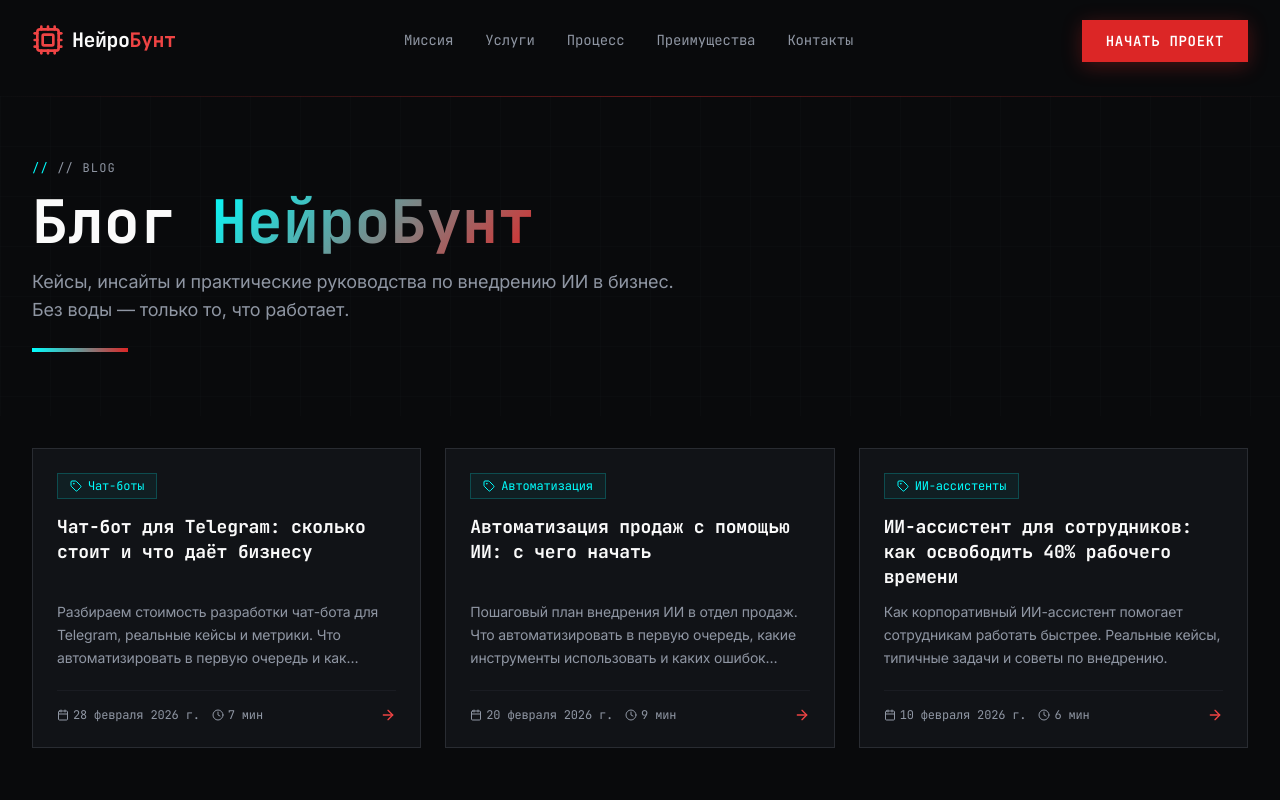
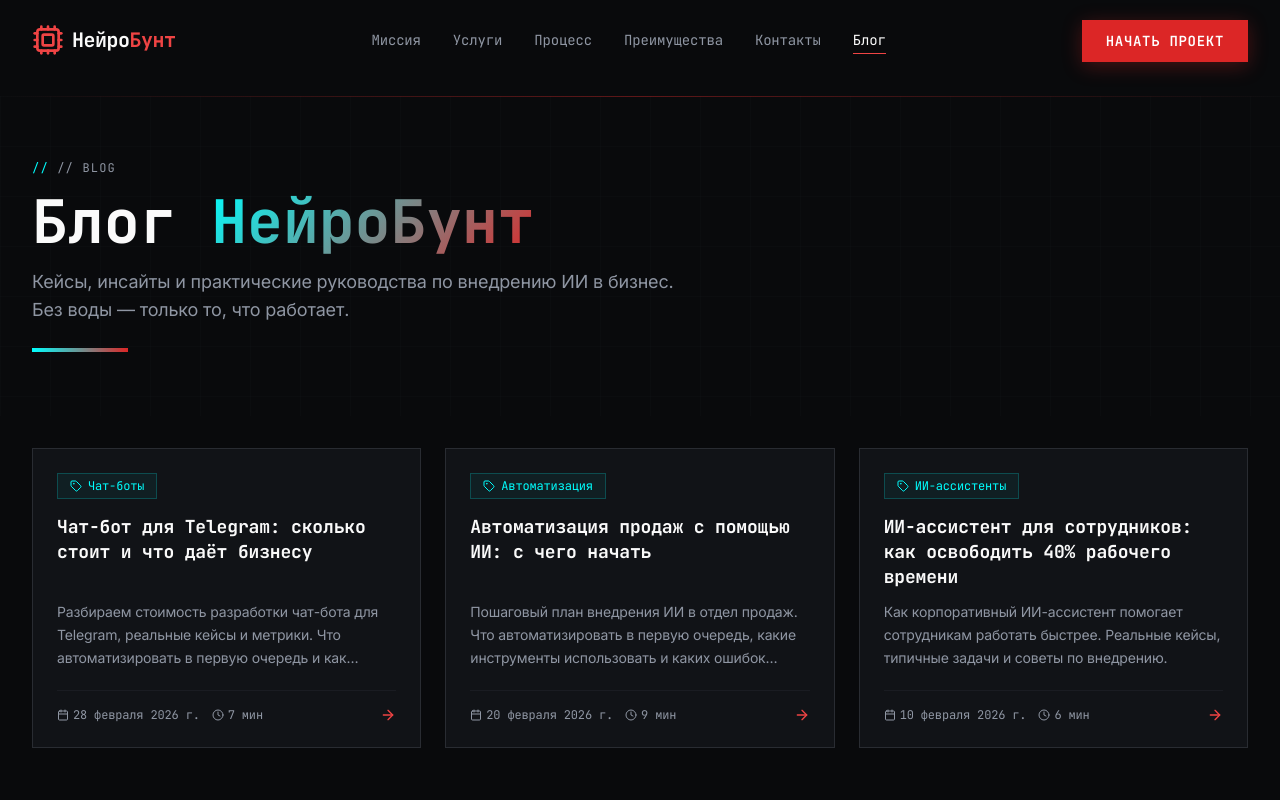
Before and after one commit to Poliduris1977/neurobunt, a React (Vite) app: page /blog in a window 1280 px wide. Shown: the top 800 px of the page. Built offline with nearby package versions, Linux system fonts and the light colour scheme.

Commit message:
fix: ссылки навигации для страниц блога

```diff
--- a/src/sections/Navigation.tsx
+++ b/src/sections/Navigation.tsx
@@ -1,25 +1,28 @@
 import { useState, useEffect } from 'react';
 import { Menu, X, Cpu } from 'lucide-react';
+import { useLocation } from 'react-router-dom';
 
 const navLinks = [
-  { href: '#mission', label: 'Миссия', id: 'mission' },
-  { href: '#services', label: 'Услуги', id: 'services' },
-  { href: '#process', label: 'Процесс', id: 'process' },
-  { href: '#benefits', label: 'Преимущества', id: 'benefits' },
-  { href: '#contact', label: 'Контакты', id: 'contact' },
+  { href: '/#mission',   label: 'Миссия',        id: 'mission' },
+  { href: '/#services',  label: 'Услуги',         id: 'services' },
+  { href: '/#process',   label: 'Процесс',        id: 'process' },
+  { href: '/#benefits',  label: 'Преимущества',   id: 'benefits' },
+  { href: '/#contact',   label: 'Контакты',       id: 'contact' },
 ];
 
 const Navigation = () => {
   const [isScrolled, setIsScrolled] = useState(false);
   const [isMobileMenuOpen, setIsMobileMenuOpen] = useState(false);
   const [activeSection, setActiveSection] = useState('');
+  const location = useLocation();
+  const isHomePage = location.pathname === '/';
 
   useEffect(() => {
     const handleScroll = () => {
       setIsScrolled(window.scrollY > 50);
 
-      // Active section detection via IntersectionObserver would be cleaner,
-      // but scroll-based is simpler and reliable for this layout
+      if (!isHomePage) return; // на страницах блога не отслеживаем секции
+
       const sections = navLinks.map(l => document.getElementById(l.id)).filter(Boolean);
       const scrollMid = window.scrollY + window.innerHeight * 0.4;
 
@@ -33,9 +36,9 @@ const Navigation = () => {
     };
 
     window.addEventListener('scroll', handleScroll, { passive: true });
-    handleScroll(); // run once on mount
+    handleScroll();
     return () => window.removeEventListener('scroll', handleScroll);
-  }, []);
+  }, [isHomePage]);
 
   return (
     <nav
@@ -48,8 +51,8 @@ const Navigation = () => {
       <div className="max-w-7xl mx-auto px-4 sm:px-6 lg:px-8">
         <div className="flex items-center justify-between h-16 md:h-20">
 
-          {/* Logo — НейроБунт: white + red */}
-          <a href="#" className="flex items-center gap-2 group">
+          {/* Logo */}
+          <a href="/" className="flex items-center gap-2 group">
             <div className="relative">
               <Cpu
                 className="w-8 h-8 text-red-500 transition-all duration-300 group-hover:drop-shadow-[0_0_10px_rgba(239,68,68,0.8)]"
@@ -64,7 +67,7 @@ const Navigation = () => {
           {/* Desktop Nav */}
           <div className="hidden md:flex items-center gap-8">
             {navLinks.map((link) => {
-              const isActive = activeSection === link.id;
+              const isActive = isHomePage && activeSection === link.id;
               return (
                 <a
                   key={link.href}
@@ -74,7 +77,6 @@ const Navigation = () => {
                   }`}
                 >
                   {link.label}
-                  {/* Underline: red for active, cyan for hover */}
                   <span
                     className={`absolute -bottom-1 left-0 h-px transition-all duration-300 ${
                       isActive
@@ -85,11 +87,28 @@ const Navigation = () => {
                 </a>
               );
             })}
+            <a
+              href="/blog"
+              className={`relative font-mono text-sm transition-colors duration-300 group ${
+                location.pathname.startsWith('/blog')
+                  ? 'text-foreground'
+                  : 'text-muted-foreground hover:text-foreground'
+              }`}
+            >
+              Блог
+              <span
+                className={`absolute -bottom-1 left-0 h-px transition-all duration-300 ${
+                  location.pathname.startsWith('/blog')
+                    ? 'w-full bg-red-500'
+                    : 'w-0 bg-neon-cyan group-hover:w-full'
+                }`}
+              />
+            </a>
           </div>
 
           {/* CTA */}
           <div className="hidden md:block">
-            <a href="#contact" className="btn-primary text-sm py-3 px-6">
+            <a href="/#contact" className="btn-primary text-sm py-3 px-6">
               Начать проект
             </a>
           </div>
@@ -125,16 +144,34 @@ const Navigation = () => {
               key={link.href}
               href={link.href}
               className={`block font-mono text-lg transition-colors ${
-                activeSection === link.id ? 'text-red-400' : 'text-muted-foreground hover:text-foreground'
+                isHomePage && activeSection === link.id
+                  ? 'text-red-400'
+                  : 'text-muted-foreground hover:text-foreground'
               }`}
               onClick={() => setIsMobileMenuOpen(false)}
             >
-              {activeSection === link.id && <span className="text-red-500 mr-2">›</span>}
+              {isHomePage && activeSection === link.id && (
+                <span className="text-red-500 mr-2">›</span>
+              )}
               {link.label}
             </a>
           ))}
           <a
-            href="#contact"
+            href="/blog"
+            className={`block font-mono text-lg transition-colors ${
+              location.pathname.startsWith('/blog')
+                ? 'text-red-400'
+                : 'text-muted-foreground hover:text-foreground'
+            }`}
+            onClick={() => setIsMobileMenuOpen(false)}
+          >
+            {location.pathname.startsWith('/blog') && (
+              <span className="text-red-500 mr-2">›</span>
+            )}
+            Блог
+          </a>
+          <a
+            href="/#contact"
             className="block btn-primary text-center mt-6 py-3"
             onClick={() => setIsMobileMenuOpen(false)}
           >
```
Also changed, not shown: 7 other files (tests, documents, lock files or other folders).
